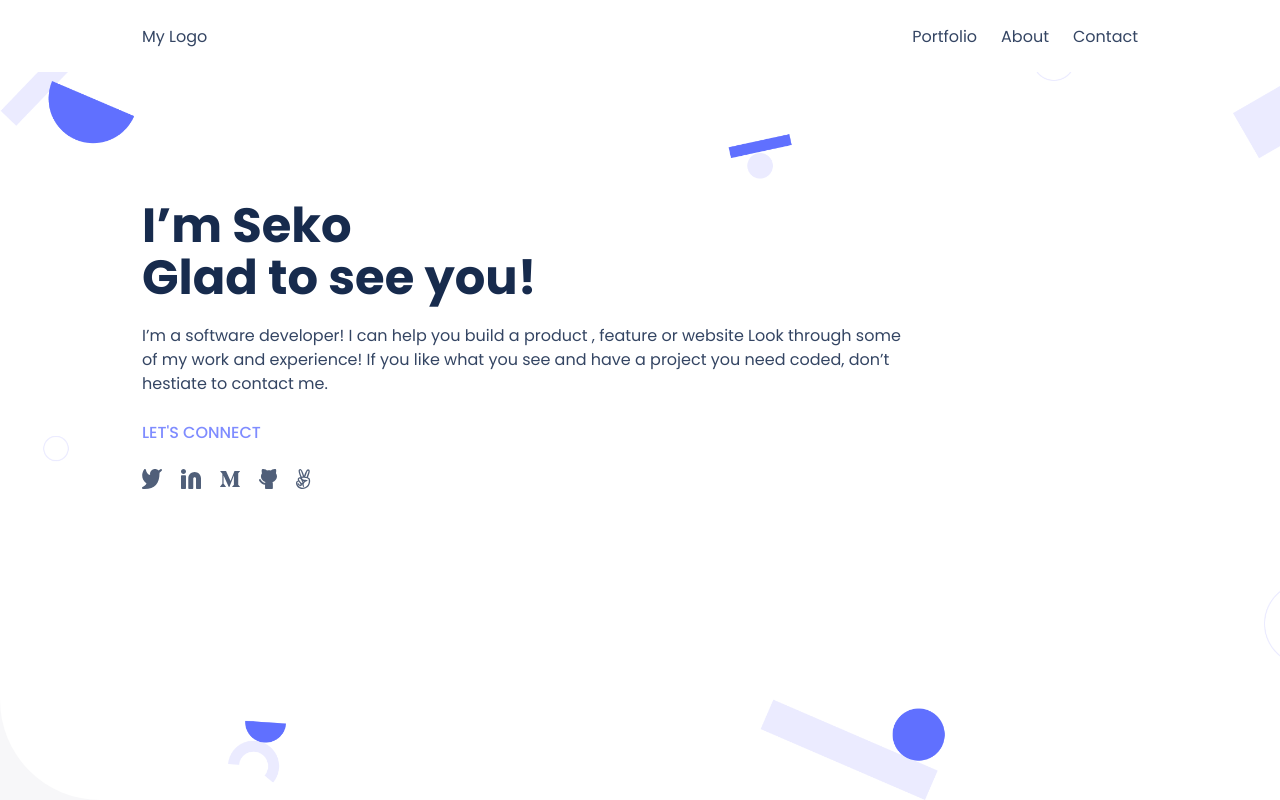
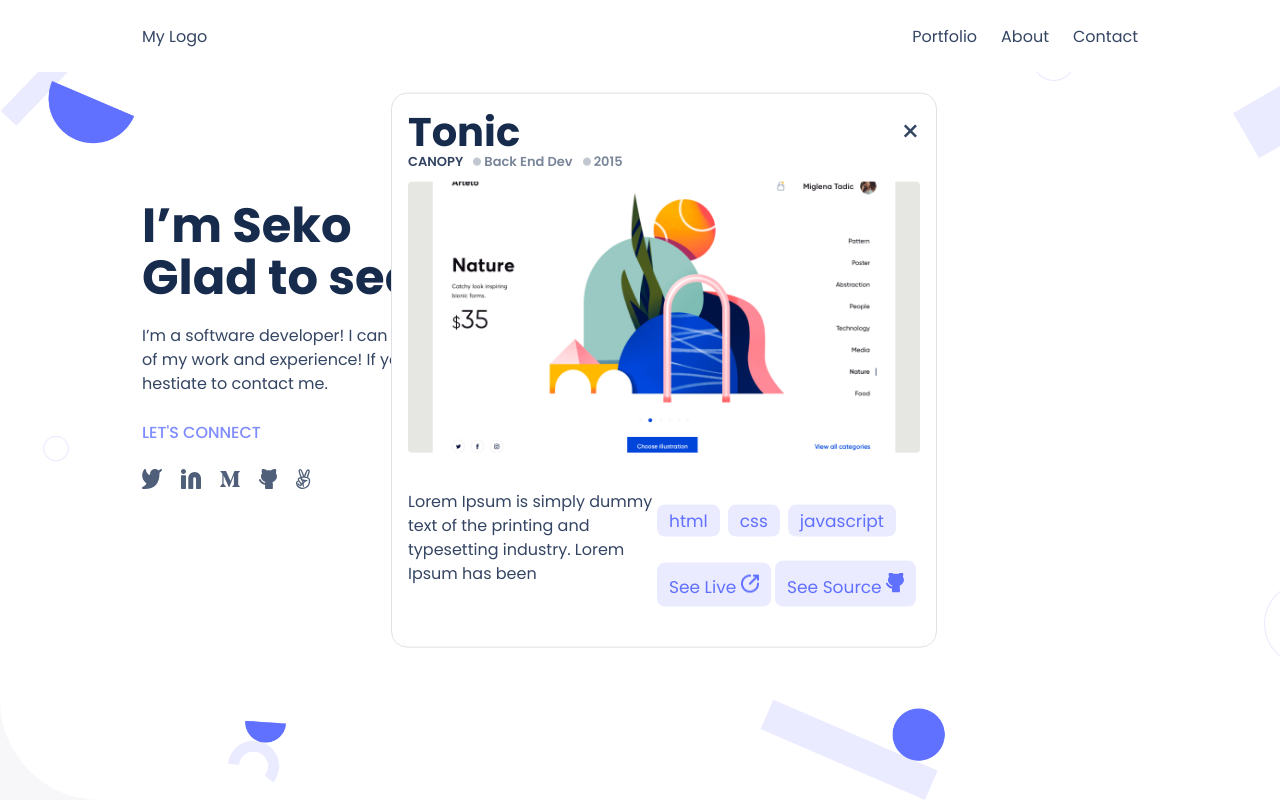
Before and after one commit to SekoViper/portfolio, a website: page index.html in a window 1280 px wide. Shown: the top 800 px of the page. Drawn offline with Linux system fonts and the light colour scheme.

Commit message:
Add modal for poup

```diff
--- a/css/style.css
+++ b/css/style.css
@@ -405,6 +405,88 @@ p {
   .pos {
     text-align: center;
   }
+
+
+  /* .modal-container > div {
+    width: 50%;
+  } */
+
+  .modal-image img {
+    max-width: 100%;
+  }
+
+  .modal-container {
+    display: flex;
+    width: 40vw;
+    background-color: #fff;
+    padding: 16px;
+    margin: 114px 24px 0 24px;
+    border: 1px solid #dfe1e6;
+    border-radius: 16px;
+    gap: 12px;
+    flex-direction: column;
+    justify-content: space-between;
+    position: fixed;
+    top: 32%;
+    left: 50%;
+    transform: translate(-50%, -50%);
+  }
+
+  .modal-content {
+    margin-top: 18px;
+    display: flex;
+    margin-bottom: 24px;
+  }
+
+  .modal-subtitle {
+    display: grid;
+    grid-gap: 10px;
+    justify-content: start;
+    align-items: center;
+  }
+
+  .modal-subtitle li {
+    list-style-type: none;
+  }
+
+  .modal-item {
+    grid-row: 1;
+  }
+
+  .modal-title h2 {
+    font-size: 40px;
+  }
+
+  .project-title {
+    font-weight: 600;
+    font-size: 13px;
+    line-height: 16px;
+    color: var(--secondary-color);
+    text-transform: uppercase;
+  }
+
+  .project-role {
+    font-weight: 600;
+    font-size: 13px;
+    line-height: 16px;
+    color: var(--neutral-color);
+  }
+
+  .project-year {
+    font-weight: 600;
+    font-size: 13px;
+    line-height: 16px;
+    color: var(--neutral-color);
+  }
+
+  .modal-header {
+    display: flex;
+    justify-content: space-between;
+  }
+
+  .modal-close {
+    font-size: 30px
+  }
 }
 
 /* --------------------------mobile view----------------------------- */
--- a/index.html
+++ b/index.html
@@ -42,6 +42,7 @@
         </div>
       </nav>
     </header>
+
 
     <main>
       <section class="hero-section">
@@ -370,8 +371,49 @@
           </div>
         </section>
       </section>
+
+      <section>
+        <div class="modal-container">
+          <div class="modal-header">
+            <div class="modal-title">
+              <h2>Tonic</h2>
+              <ul class="modal-subtitle">
+                <li class="modal-item project-title">Canopy</li>
+                <li class="modal-item project-role">
+                  <img src="img/Counter.png" alt="Circle shape" /> Back End Dev
+                </li>
+                <li class="modal-item project-year">
+                  <img src="img/Counter.png" alt="Circle shape" /> 2015
+                </li>
+              </ul>
+            </div>
+            <div class="modal-close">
+              &times;
+            </div>
+          </div>
+          <div class="modal-image">
+            <img
+              src="img/modal_Portfolio.png"
+              alt="Tonic image"
+              class="img-hover-effect"
+            />
+          </div>
+          <div class="modal-content">
+            <p>
+              Lorem Ipsum is simply dummy text of the printing and typesetting industry. Lorem Ipsum has been </p>
+            <div>
+              <ul class="techs">
+                <li class="btn btn-secondary">html</li>
+                <li class="btn btn-secondary">css</li>
+                <li class="btn btn-secondary">javascript</li>
+              </ul>
+              <button class="btn">See Live <img src="img/see_live_Icon.png" alt="see live" srcset=""></button>
+              <button class="btn">See Source <img src="img/github_btn_icon.svg" alt="github"></button>
+            </div>
+          </div>
+        </div>
+      </section>
+
     </main>
-
-
   </body>
 </html>
--- a/js/script.js
+++ b/js/script.js
@@ -115,5 +115,4 @@ projects.forEach((project, index) => {
   container.innerHTML += content;
   let ulOrigin = document.getElementById(`ul-${index}`);
   ulOrigin.replaceWith(ulElement);
-
 })
```
Also changed, not shown: img/Frame.svg (added), img/github_btn_icon.svg (added), img/modal_Portfolio.png (added), img/see_live/Normal Button/Secondary/Icons/Icon.png (added), img/see_live_Icon.png (added).
